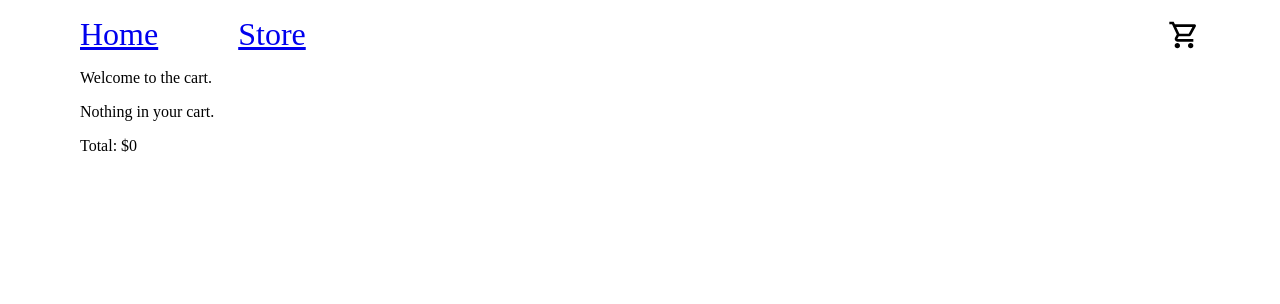
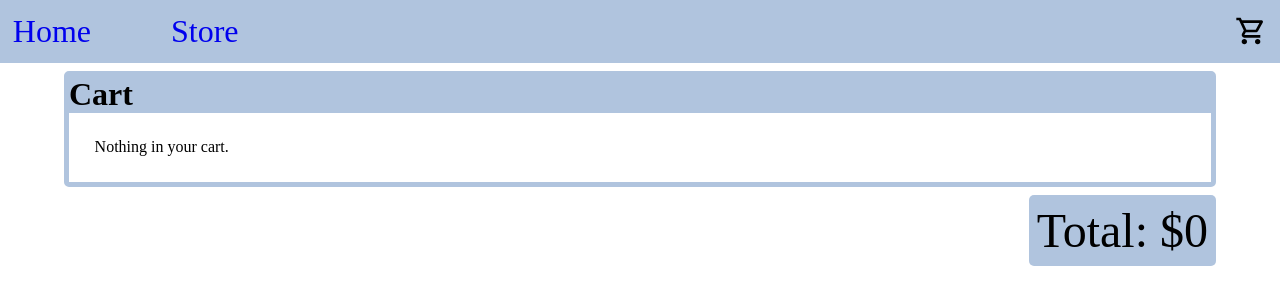
Before and after one commit to daltonoswald/shopping-cart, a React (Vite) app: page /cart in a window 1280 px wide. Shown: the top 304 px of the page. Built offline with nearby package versions, Linux system fonts and the light colour scheme.

Commit message:
css changes

```diff
--- a/src/Cart.jsx
+++ b/src/Cart.jsx
@@ -8,23 +8,25 @@ function Cart({itemsInCart, setItemsInCart}) {
     return (
         <>
             <Nav itemsInCart={itemsInCart} />
-            <p>Welcome to the cart.</p>
-            <div className="items-in-cart">
+            <div className="content">
+                <div className="cart-container">
+                    <div className="cart-heading">Cart</div>
                     {/* {itemsInCart.map((item) =>
                             <div>{item}</div>
                     )} */}
+                    <div className="items-in-cart">
                     {itemsInCart.length !== 0 ? (
                         itemsInCart.map(item => (
                             <CartItem key={item[0].id} data={item} />
                         ))
                     )
                     : (
-                    <div className="items-in-cart">
-                        <p>Nothing in your cart.</p>
-                    </div>
+                            <div className="item-wrapper">Nothing in your cart.</div>
                     )}
                     </div>
+                </div>
                 <Total itemsInCart={itemsInCart} />
+        </div>
         </>
     )
 }
@@ -43,12 +45,12 @@ function CartItem({ data }) {
             <img src={data[0].image} className="item-image" />
             <div className="item-card">
                 <h3>{data[0].title}</h3>
-                <p>${data[0].price}</p>
+                <div className="quantity-section">
+                    <button id="minus" onClick={handleDecrease}>-</button>
+                    <div className="quantity">{quantity}</div>
+                    <button id="plus" onClick={() => setQuantity((quantity) => quantity +1)}>+</button>
                 </div>
-            <div className="quantity-selction">
-                {/* <button id="minus" onClick={handleDecrease}>-</button> */}
-                <div className="quantity">{quantity}</div>
-                {/* <button id="plus" onClick={() => setQuantity((quantity) => quantity +1)}>+</button> */}
+                <div className="item-price">${(data[0].price * (quantity)).toFixed(2)}</div>
             </div>
         </div>
     )
@@ -62,8 +64,10 @@ function Total({ itemsInCart }) {
             let price = 0;
             for(let i = 0; i < itemsInCart.length; i++) {
                 price += itemsInCart[i][0].price * itemsInCart[i][1];
+                // price = price.toFixed(2);
             }
-            setTotalPrice(price);
+            let fixedPrice = price.toFixed(2);
+            setTotalPrice(fixedPrice);
         }
         if (itemsInCart.length > 0) calculateTotal();
     },[itemsInCart])
--- a/src/Homepage.jsx
+++ b/src/Homepage.jsx
@@ -4,7 +4,9 @@ function Homepage({itemsInCart, setItemsInCart}) {
     return (
         <>
             <Nav itemsInCart={itemsInCart} />
-            <h1>Welcome to the homepage!</h1>
+            <div className="content">
+                <h1>Welcome to the homepage!</h1>
+            </div>
         </>
     )
 }
--- a/src/Router.jsx
+++ b/src/Router.jsx
@@ -5,6 +5,7 @@ import Store from "./Store";
 import ErrorPage from "./ErrorPage";
 import ItemPage from "./ItemPage";
 import Cart from "./Cart";
+import "./styles.css"
 
 function Router() {
     const [itemsInCart, setItemsInCart] = useState([]);
--- a/src/Store.jsx
+++ b/src/Store.jsx
@@ -48,6 +48,7 @@ function Store({itemsInCart, setItemsInCart}) {
     return (
         <>
             <Nav itemsInCart={itemsInCart} />
+            <div className="content">
                 <h1>Welcome to the store!</h1>
                 {/* <FetchStore data={data} setData={setData} isLoading={isLoading} setIsLoading={setIsLoading} handleAddToCart={handleAddToCart} /> */}
                 <div className="store-items">
@@ -56,6 +57,7 @@ function Store({itemsInCart, setItemsInCart}) {
                             <Card key={item.id} data={item} itemsInCart={itemsInCart} setItemsInCart={setItemsInCart} />
                         ))
                     )}
+                </div>
             </div>
         </>
     )
@@ -85,7 +87,8 @@ function Card({ data, itemsInCart, setItemsInCart }) {
     return (
         <>
         <div key={data.id} id={data.id} className="store-card">
-            <img src={data.image} className="item-image" />
+            {/* <img src={data.image} className="item-image" /> */}
+            <div className="item-image" style={{backgroundImage: `url(${data.image})`}}></div>
             <p>{data.title}</p>
             <p>${data.price}</p>
             <div className="quantity-section">
--- /dev/null
+++ b/src/cart.css
@@ -0,0 +1,51 @@
+.cart-heading {
+    font-size: 32px;
+    font-weight: bold;
+    /* background-color: lightsteelblue; */
+}
+
+.cart-container {
+    border: 5px solid lightsteelblue;
+    border-radius: 5px;
+    background-color: lightsteelblue;
+}
+
+.item-wrapper {
+    display: flex;
+    align-content: center;
+    align-items: center;
+    background-color: white;
+    padding: 2vw;
+    border-bottom: 2px solid lightsteelblue;
+}
+
+.item-wrapper:last-child {
+    border-bottom: none;
+}
+
+.item-card {
+    margin-left: 5rem;
+}
+
+.quantity-section {
+    display: flex;
+    gap: 1rem;
+}
+
+.item-price {
+    background-color: lightsteelblue;
+    width: fit-content;
+    padding: 0.5rem;
+    border-radius: 10px;
+
+}
+
+.cart-total {
+    margin-top: 1vh;
+    font-size: 48px;
+    float: right;
+    background-color: lightsteelblue;
+    width: fit-content;
+    border-radius: 5px;
+    padding: 1vh;
+}
--- a/src/nav.css
+++ b/src/nav.css
@@ -2,7 +2,9 @@
     display: flex;
     justify-content: space-between;
     align-items: center;
-    margin: 1rem 0;
+    background-color: lightsteelblue;
+    padding: 1vw;
+    margin-bottom: 1vh;
 }
 
 .links {
@@ -11,8 +13,25 @@
     font-size: 32px;
 }
 
+a:link {
+    text-decoration: none;
+}
+
+a:visited {
+    text-decoration: none;
+    color: black;
+}
+
+a:hover {
+    transform: scale(1.1);
+}
+
 .cart-link {
     height: 32px;
+}
+
+.cart-link:hover {
+    transform: scale(1.1);
 }
 
 img {
--- a/src/store.css
+++ b/src/store.css
@@ -1,7 +1,12 @@
 .store-items {
-    display: flex;
+    /* display: flex;
     flex-wrap: wrap;
-    justify-content: space-between;
+    justify-content: space-between; */
+    display: grid;
+    justify-items: center;
+    grid-auto-rows: auto;
+    grid-auto-columns: auto;
+    grid-template-columns: repeat( auto-fit, minmax(200px, 1fr));
     text-wrap: wrap;
     gap: 1em;
 }
@@ -20,6 +25,9 @@
 }
 
 .item-image {
+    background-size: contain;
+    background-repeat: no-repeat;
+    background-position: center;
     height: 100px;
     width: 100px;
 }
--- a/src/styles.css
+++ b/src/styles.css
@@ -1,6 +1,17 @@
 @import "./store.css";
 @import "./nav.css";
+@import "./cart.css";
+
+html {
+    margin: 0;
+}
 
 body {
-    margin: 1rem 5rem;
+    /* margin: 1rem 5rem; */
+    margin: 0;
 }
+
+.content {
+    width: 90vw;
+    margin: 0 auto;
+}
```
Lines whose indentation alone changed are shown as unchanged.
